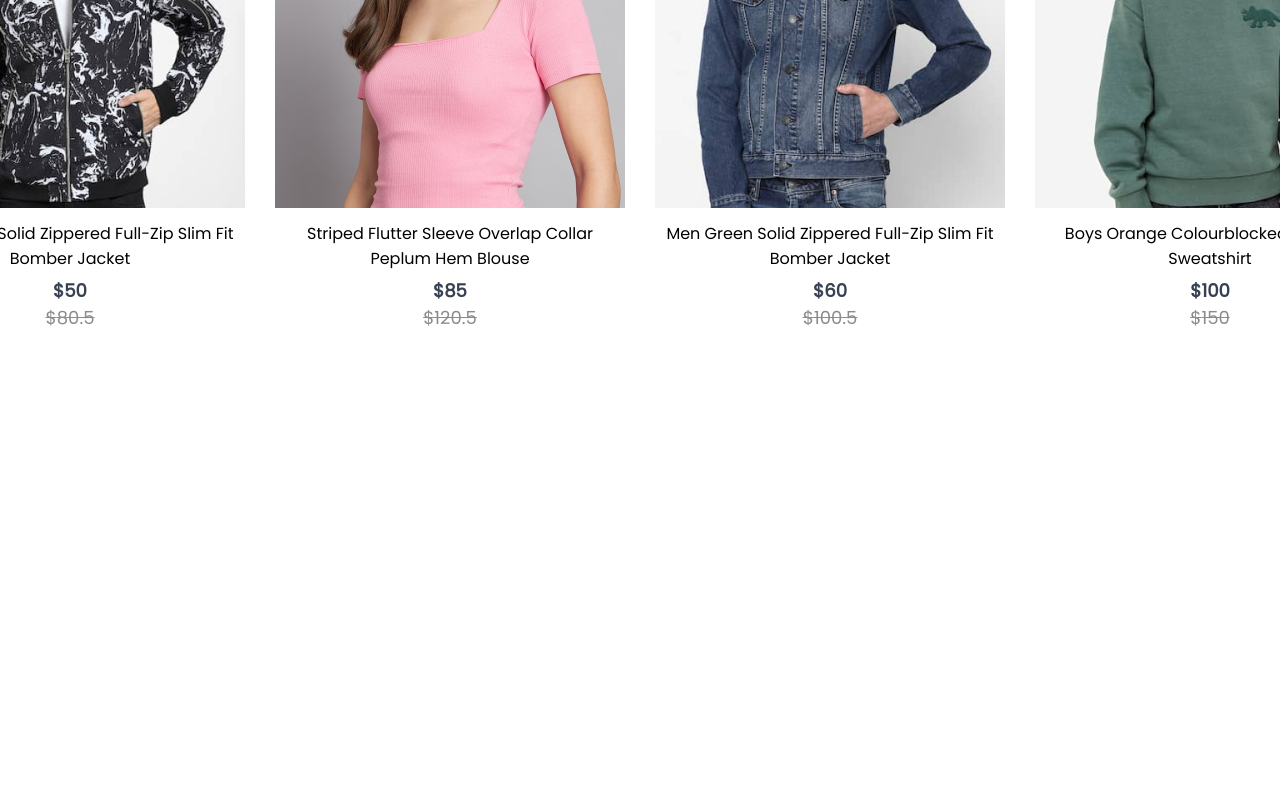
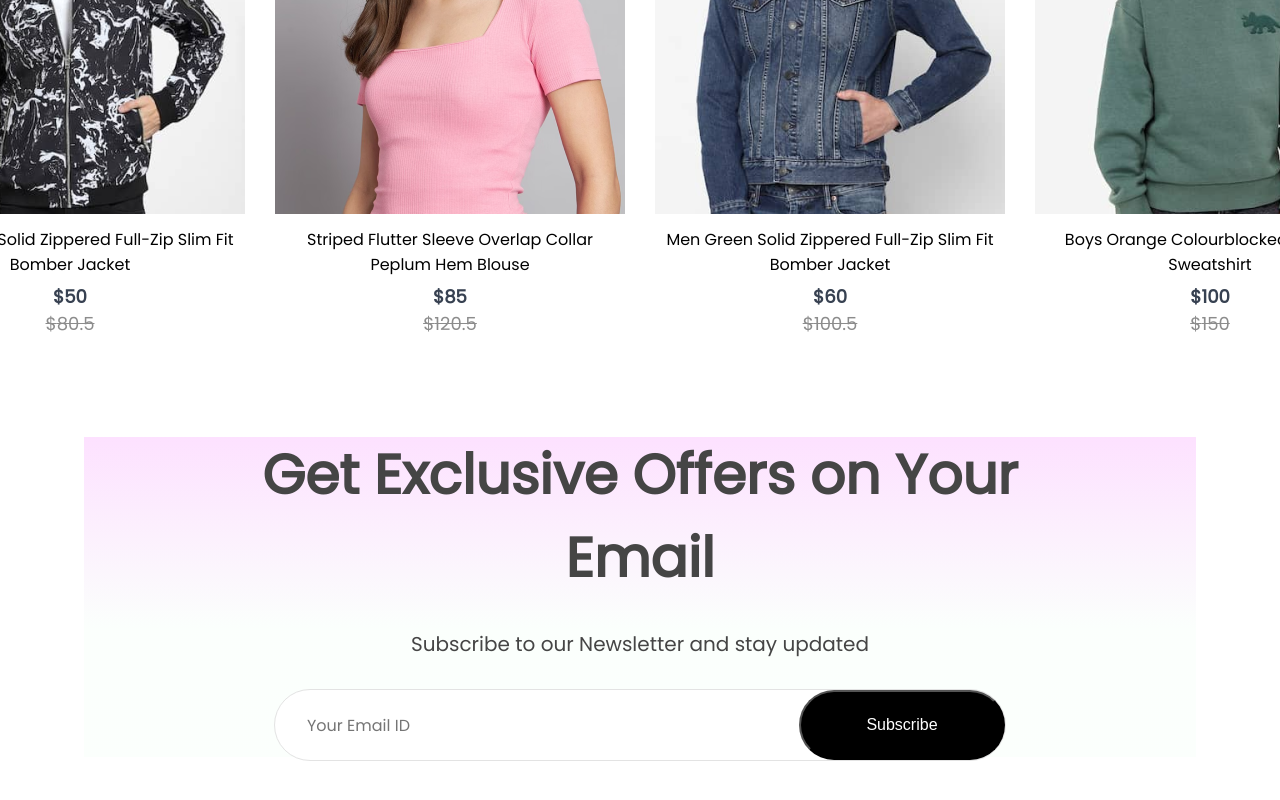
Before and after one commit to pmswami/StyleStore, a React (Create React App) app in the folder frontend/: page / in a window 1280 px wide. Shown: the part 3695-4495 px from the top of the page. Before the commit the page ends 4026 px from the top, so only its background shows below. Built offline with nearby package versions, Linux system fonts and the light colour scheme.

Commit message:
Added newsletter with styles

```diff
--- a/frontend/src/Components/NewCollections/NewCollections.css
+++ b/frontend/src/Components/NewCollections/NewCollections.css
@@ -3,8 +3,9 @@
   flex-direction: column;
   align-items: center;
   gap: 10px;
-  height: 90vh;
+  /* height: 90vh; */
   margin-top: 100px;
+  margin-bottom: 100px;
 }
 .new-collections h1 {
   color: #171717;
--- /dev/null
+++ b/frontend/src/Components/NewsLetter/NewsLetter.css
@@ -0,0 +1,53 @@
+.newsletter {
+  width: 65%;
+  height: 40vh;
+  display: flex;
+  flex-direction: column;
+  align-items: center;
+  justify-content: center;
+  margin: auto;
+  padding: 0px 140px;
+  margin-bottom: 150px;
+  background: linear-gradient(180deg, #fde1ff 0%, #e1ffea22 60%);
+  gap: 30px;
+}
+
+.newsletter h1 {
+  color: #454545;
+  font-size: 55px;
+  font-weight: 600;
+}
+.newsletter p {
+  color: #454545;
+  font-size: 20px;
+}
+.newsletter div {
+  display: flex;
+  align-items: center;
+  justify-content: space-between;
+  background: white;
+  width: 730px;
+  height: 70px;
+  border-radius: 80px;
+  border: 1px solid #e3e3e3;
+}
+
+.newsletter input {
+  width: 500px;
+  margin-left: 30px;
+  border: none;
+  outline: none;
+  color: #616161;
+  font-family: Poppins;
+  font-size: 16px;
+}
+
+.newsletter div button {
+  width: 210px;
+  height: 70px;
+  border-radius: 80px;
+  background: black;
+  color: white;
+  font-size: 16px;
+  cursor: pointer;
+}
--- /dev/null
+++ b/frontend/src/Components/NewsLetter/NewsLetter.js
@@ -0,0 +1,15 @@
+import React from "react";
+import "./NewsLetter.css";
+
+export const NewsLetter = () => {
+  return (
+    <div className="newsletter">
+      <h1>Get Exclusive Offers on Your Email</h1>
+      <p>Subscribe to our Newsletter and stay updated</p>
+      <div>
+        <input type="email" placeholder="Your Email ID" />
+        <button>Subscribe</button>
+      </div>
+    </div>
+  );
+};
--- a/frontend/src/Pages/Shop.js
+++ b/frontend/src/Pages/Shop.js
@@ -3,6 +3,7 @@
 import { Popular } from "../Components/Popular/Popular";
 import { Offers } from "../Components/Offers/Offers";
 import { NewCollections } from "../Components/NewCollections/NewCollections";
+import { NewsLetter } from "../Components/NewsLetter/NewsLetter";
 
 export const Shop = () => {
   return (
@@ -11,6 +12,7 @@
       <Popular />
       <Offers />
       <NewCollections />
+      <NewsLetter />
     </div>
   );
 };
```
